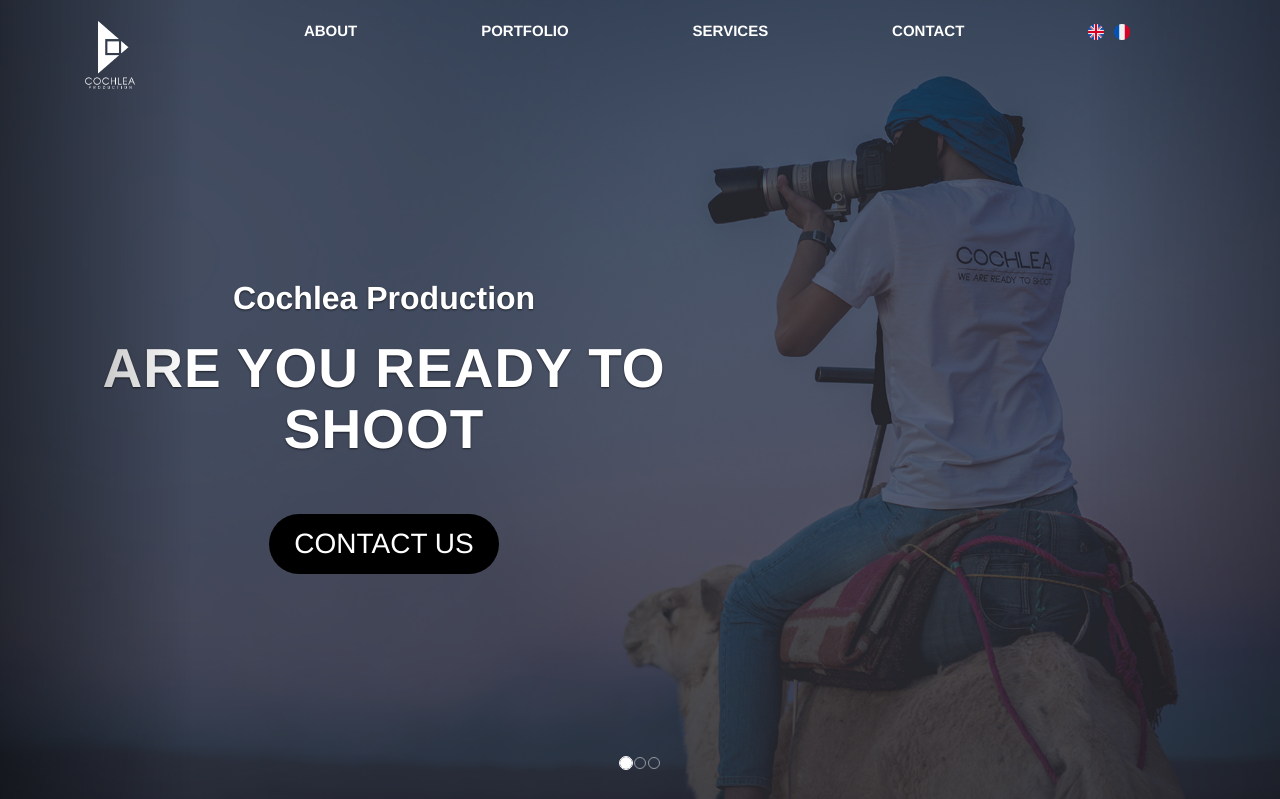
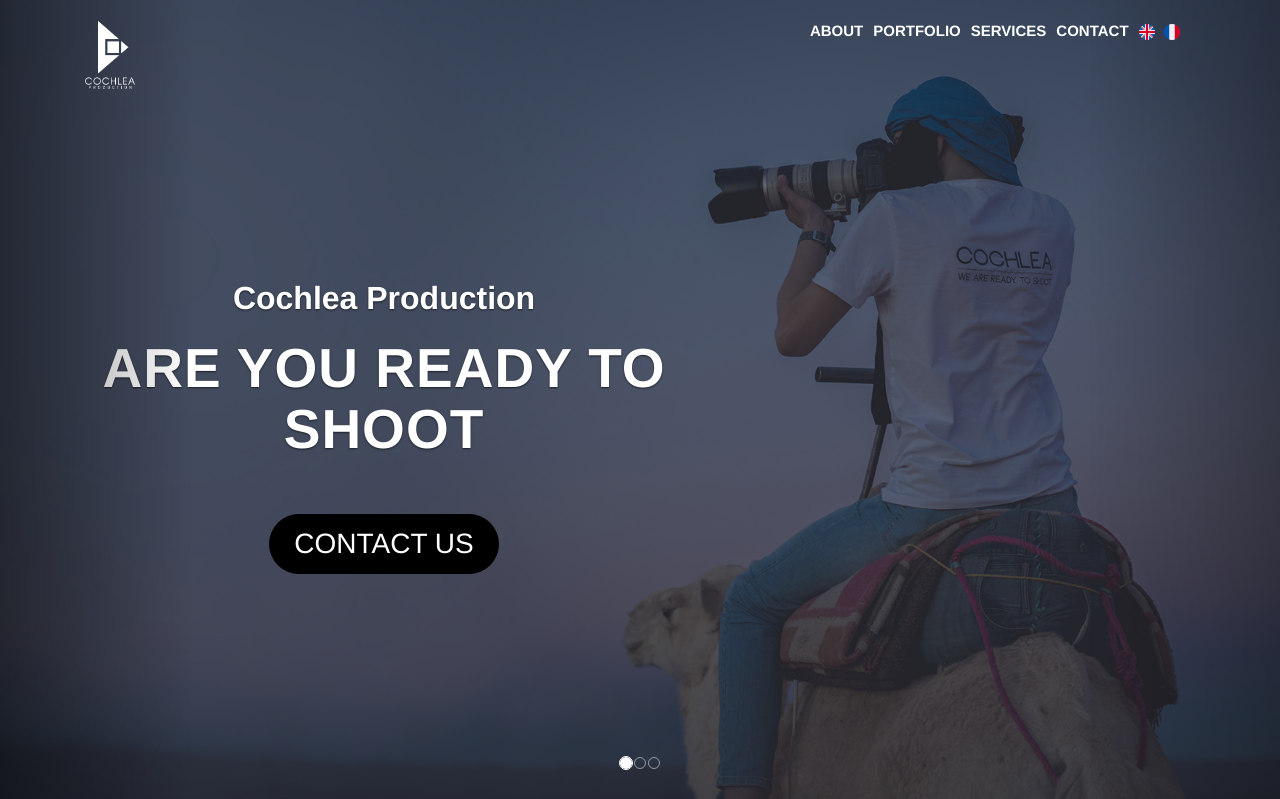
Before and after one commit to SaraMarhoum/Cochlea-website, a PHP site: page / in a window 1280 px wide. Shown: the top 799 px of the page. Run offline with PHP 8.4, Linux system fonts and the light colour scheme; style sheets or scripts are compiled from the project's sources; some libraries are stand-ins or nearby versions.

Commit message:
commit pour pull

```diff
--- a/src/css/index.css
+++ b/src/css/index.css
@@ -18,10 +18,10 @@
     float: left;
 }
 .navbar-nav{
-    width: 95%;
+    width: 100%;
   }
 .navbar-nav ul{
-    float: left;
+    float: right;
     list-style: none;
   }
 .navbar-nav ul li{
@@ -66,10 +66,10 @@
 
 .navbar-nav{
     display: flex;
-    justify-content: space-between;
+    justify-content: right;
 }
 .nav-link{
-    padding: .5rem 1rem;
+    padding: .5rem 6rem;
 }
 .nav-link.active, .nav-link:focus{
     color: #fff;
@@ -319,13 +319,13 @@ nav.black{
   overflow: hidden;
 }
 
-#myVideo {
+/* #myVideo {
   position: absolute;
   right: 0;
   bottom: 0;
   min-width: 100%;
   min-height: 100%;
-}
+} */
 
 /* Add some content at the bottom of the video/page */
 .content {
```
